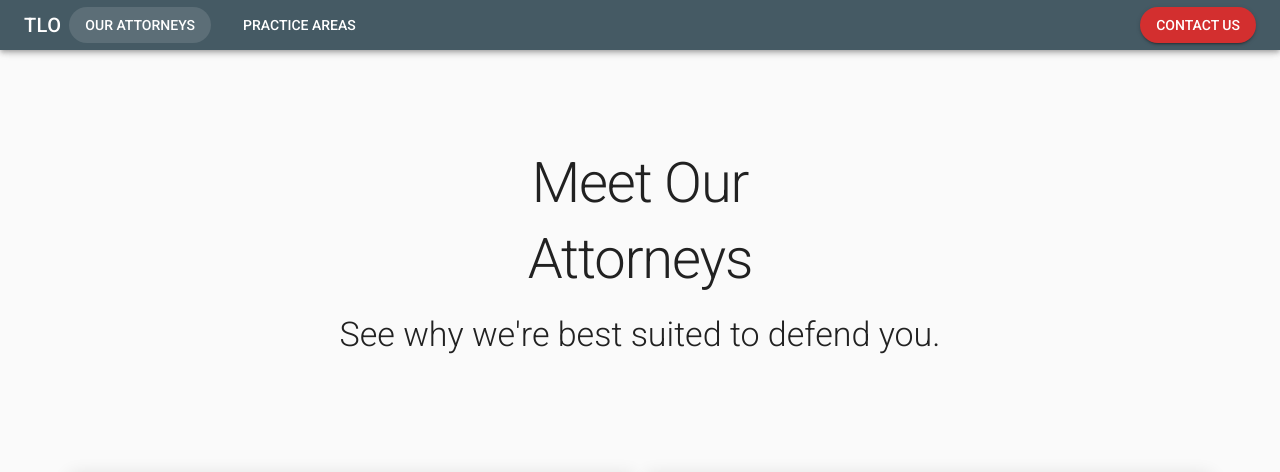
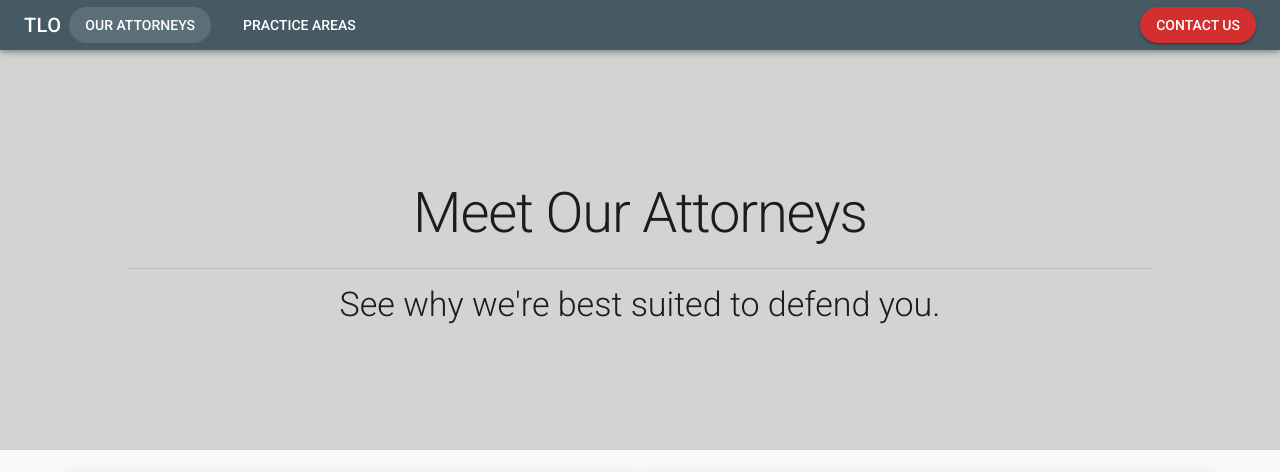
Before and after one commit to tlowv/tlowv-site, a Vue app: page /attorneys in a window 1280 px wide. Shown: the top 472 px of the page. Built offline with nearby package versions, Linux system fonts and the light colour scheme; grey boxes are pictures that could not be loaded.

Commit message:
added divider in header

```diff
--- a/src/components/AttorneysHeader.vue
+++ b/src/components/AttorneysHeader.vue
@@ -1,10 +1,9 @@
 <template>
     <v-container fluid fill-height class="attorneys-header" style="max-height: 50vh;">
         <v-layout justify-center align-center column pa-5>
-            <div class="display-3 font-weight-light text-xs-center">Meet Our</div>
-            <div class="display-3 font-weight-light text-xs-center mb-3">Attorneys</div>
+            <div class="display-3 font-weight-light text-xs-center mb-3">Meet Our Attorneys</div>
+            <v-divider></v-divider>
             <div class="display-1 font-weight-light text-xs-center">See why we're best suited to defend you.</div>
-
         </v-layout>
 
     </v-container>
@@ -17,7 +16,14 @@ export default {
 </script>
 
 <style scoped>
-.attorney-header {
+.attorneys-header {
     background-color: lightgrey;
 }
+
+hr {
+    color: black;
+    width: 90%;
+    margin-bottom: 15px;
+    border-style: solid;
+}
 </style>
```
